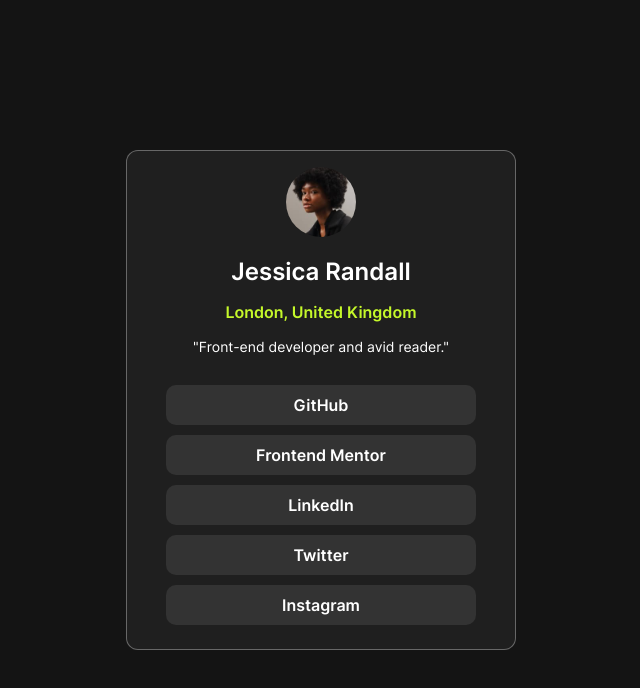
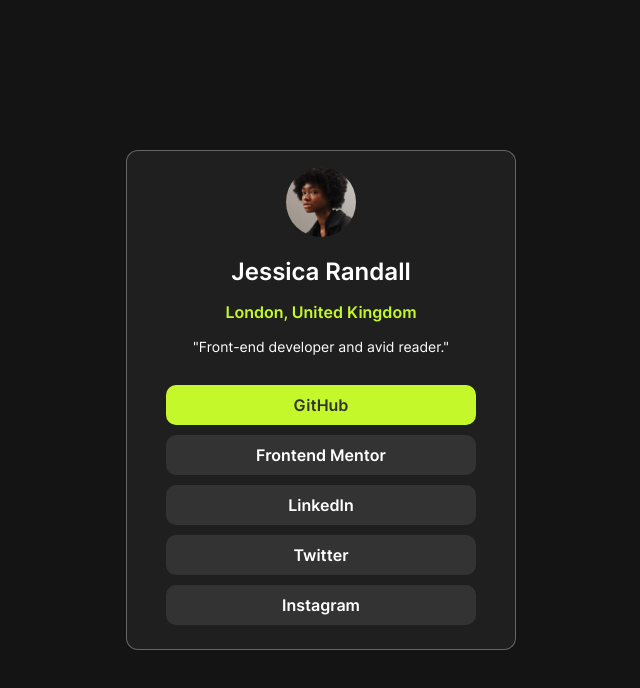
Before and after one commit to vovantri123/social-links-profile, a plain HTML site: page index.html in a window 1280 px wide. In both pictures the pointer is over the link "GitHub". Shown: the whole page, without its empty margins (319-959 px from the left). Drawn offline with Linux system fonts and the light colour scheme.

Commit message:
fix some bugs

```diff
--- a/index.html
+++ b/index.html
@@ -93,8 +93,13 @@
                 -webkit-tap-highlight-color: transparent; /* Xóa hiệu ứng mặc định khi chạm trên mobile */
             }
 
+            a.btn:hover {
+                background-color: hsl(75, 94%, 57%);
+                color: hsl(0, 0%, 20%);
+            }
+
             a.btn:active {
-                background-color: hsl(75, 94%, 57%);
+                background-color: hsla(75, 94%, 57%, 0.8);
             }
 
             @media only screen and (max-width: 740px) {
```
